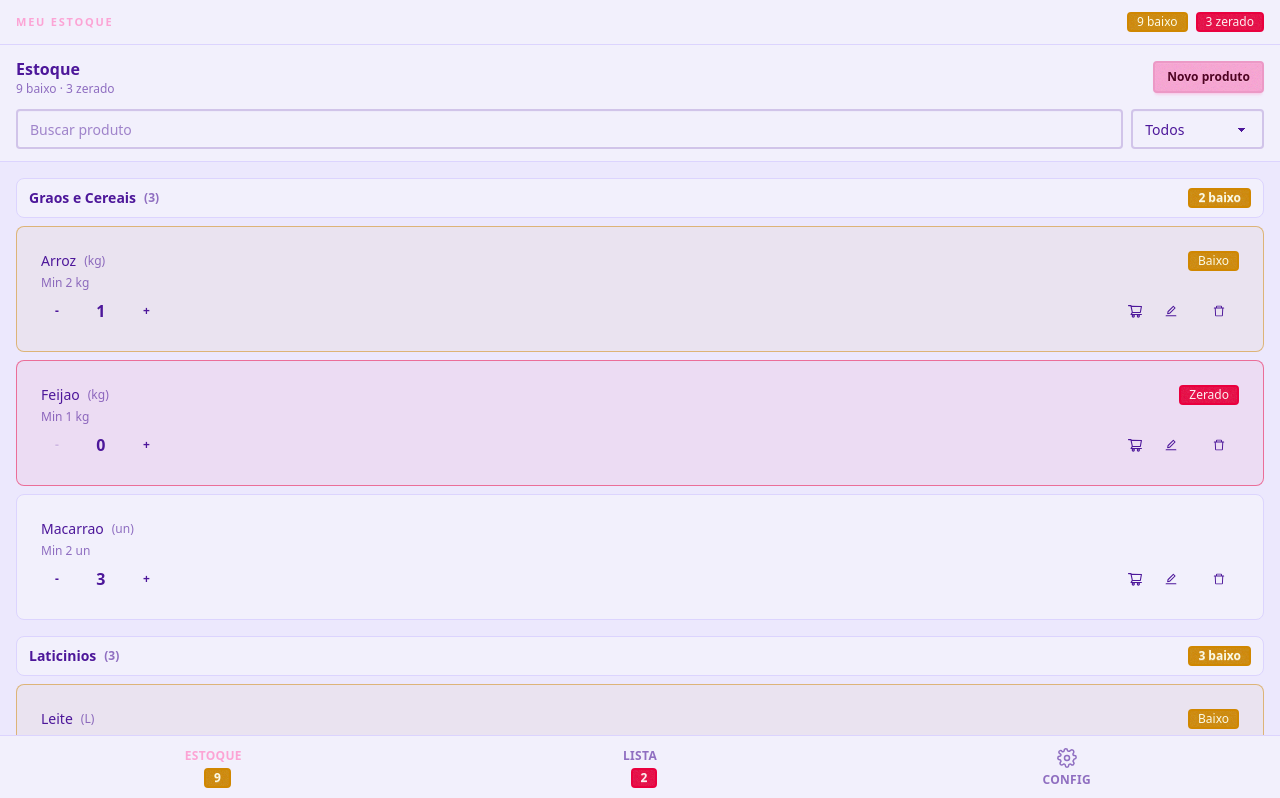
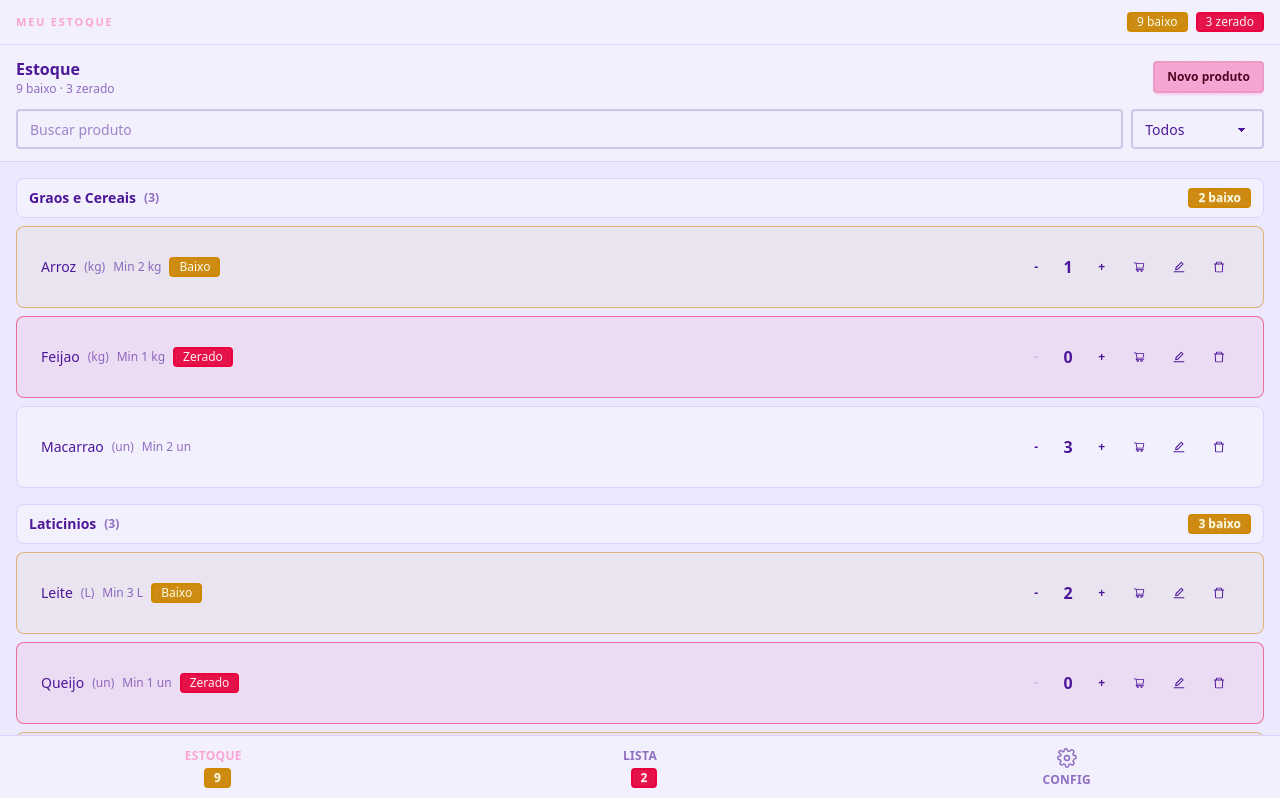
Before and after one commit to ApenasGabs/meuestoque, a React (Vite) app: page / in a window 1280 px wide. Shown: the top 798 px of the page. Built offline with nearby package versions, Linux system fonts and the light colour scheme.

Commit message:
feat: :sparkles: update ProductCard layout and enhance accessibility with aria-labels

```diff
--- a/src/features/inventory/components/ProductCard.tsx
+++ b/src/features/inventory/components/ProductCard.tsx
@@ -29,21 +29,14 @@ export const ProductCard = ({
     <Card
       className={`shadow-none ${isOut ? "border-error/50 bg-error/5" : isLow ? "border-warning/50 bg-warning/5" : "border-base-300"}`}
     >
-      <CardBody className="p-3 space-y-1">
-        <div className="flex items-start justify-between gap-3">
-          <div className="min-w-0">
-            <div className="flex items-center gap-2 flex-wrap">
-              <p className="text-sm font-medium truncate">{product.name}</p>
-              {product.unit && (
-                <span className="text-xs text-base-content/60">({product.unit})</span>
-              )}
-            </div>
-            <p className="text-xs text-base-content/60 mt-1">
+      <CardBody className="p-2 overflow-x-auto">
+        <div className="flex items-center justify-between whitespace-nowrap">
+          <div className="flex items-center gap-2 min-w-0">
+            <p className="text-sm font-medium truncate max-w-44">{product.name}</p>
+            {product.unit && <span className="text-xs text-base-content/60">({product.unit})</span>}
+            <p className="text-xs text-base-content/60">
               Min {product.minStock} {product.unit ?? "un"}
             </p>
-          </div>
-
-          <div className="flex items-center gap-1 flex-wrap justify-end">
             {isOut && (
               <Badge variant="error" size="sm">
                 Zerado
@@ -55,31 +48,49 @@ export const ProductCard = ({
               </Badge>
             )}
           </div>
-        </div>
 
-        <div className="flex items-center justify-between gap-3">
-          <div className="flex items-center gap-2">
+          <div className="flex items-center ">
             <Button
               variant="ghost"
               size="sm"
               onClick={() => onDecrease(product)}
               disabled={product.quantity <= 0}
+              aria-label={`Diminuir quantidade de ${product.name}`}
             >
               -
             </Button>
-            <span className="w-10 text-center font-semibold tabular-nums">{product.quantity}</span>
-            <Button variant="ghost" size="sm" onClick={() => onIncrease(product)}>
+            <span className="w-8 text-center font-semibold tabular-nums">{product.quantity}</span>
+            <Button
+              variant="ghost"
+              size="sm"
+              onClick={() => onIncrease(product)}
+              aria-label={`Aumentar quantidade de ${product.name}`}
+            >
               +
             </Button>
-          </div>
 
-          <div className="flex items-center gap-2">
-            <ShoppingCartOutlined onClick={() => onAddToList(product)} />
-            {/* <Button variant="ghost" size="sm"></Button> */}
-            <Button variant="ghost" size="sm" onClick={() => onEdit(product)}>
+            <Button
+              variant="ghost"
+              size="sm"
+              onClick={() => onAddToList(product)}
+              aria-label={`Adicionar ${product.name} na lista`}
+            >
+              <ShoppingCartOutlined />
+            </Button>
+            <Button
+              variant="ghost"
+              size="sm"
+              onClick={() => onEdit(product)}
+              aria-label={`Editar ${product.name}`}
+            >
               <EditOutlined />
             </Button>
-            <Button variant="ghost" size="sm" onClick={() => onRemove(product.id)}>
+            <Button
+              variant="ghost"
+              size="sm"
+              onClick={() => onRemove(product.id)}
+              aria-label={`Remover ${product.name}`}
+            >
               <DeleteOutlined />
             </Button>
           </div>
```
